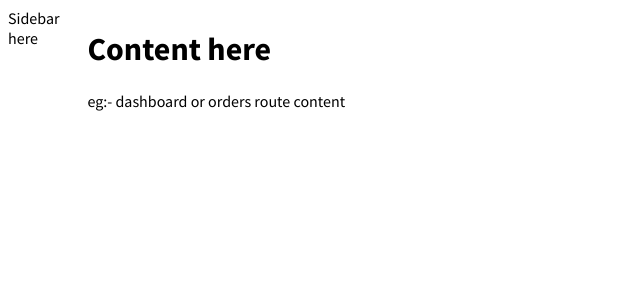
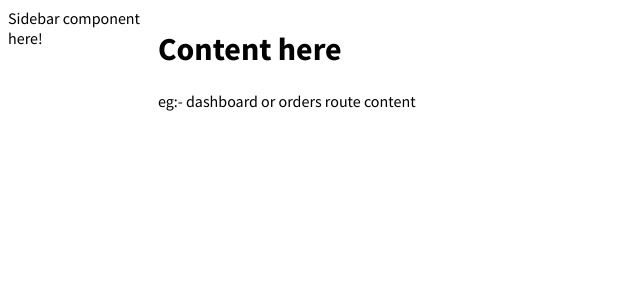
Before and after one commit to pritamgupta-07/preordr-frontend, a Next.js app in the folder preordr-dashboard/: page / in a window 1280 px wide. Shown: the top 300 px of the page, without its empty margins (0-640 px from the left). Built offline with nearby package versions, Linux system fonts and the light colour scheme.

Commit message:
test main branch protection

```diff
--- a/preordr-dashboard/src/app/page.tsx
+++ b/preordr-dashboard/src/app/page.tsx
@@ -1,7 +1,7 @@
 export default function Home() {
   return (
     <div className="app">
-      Sidebar here
+      Sidebar component here!
       <main className="content">
         <h1>Content here</h1>
         <p>eg:- dashboard or orders route content</p>
```
